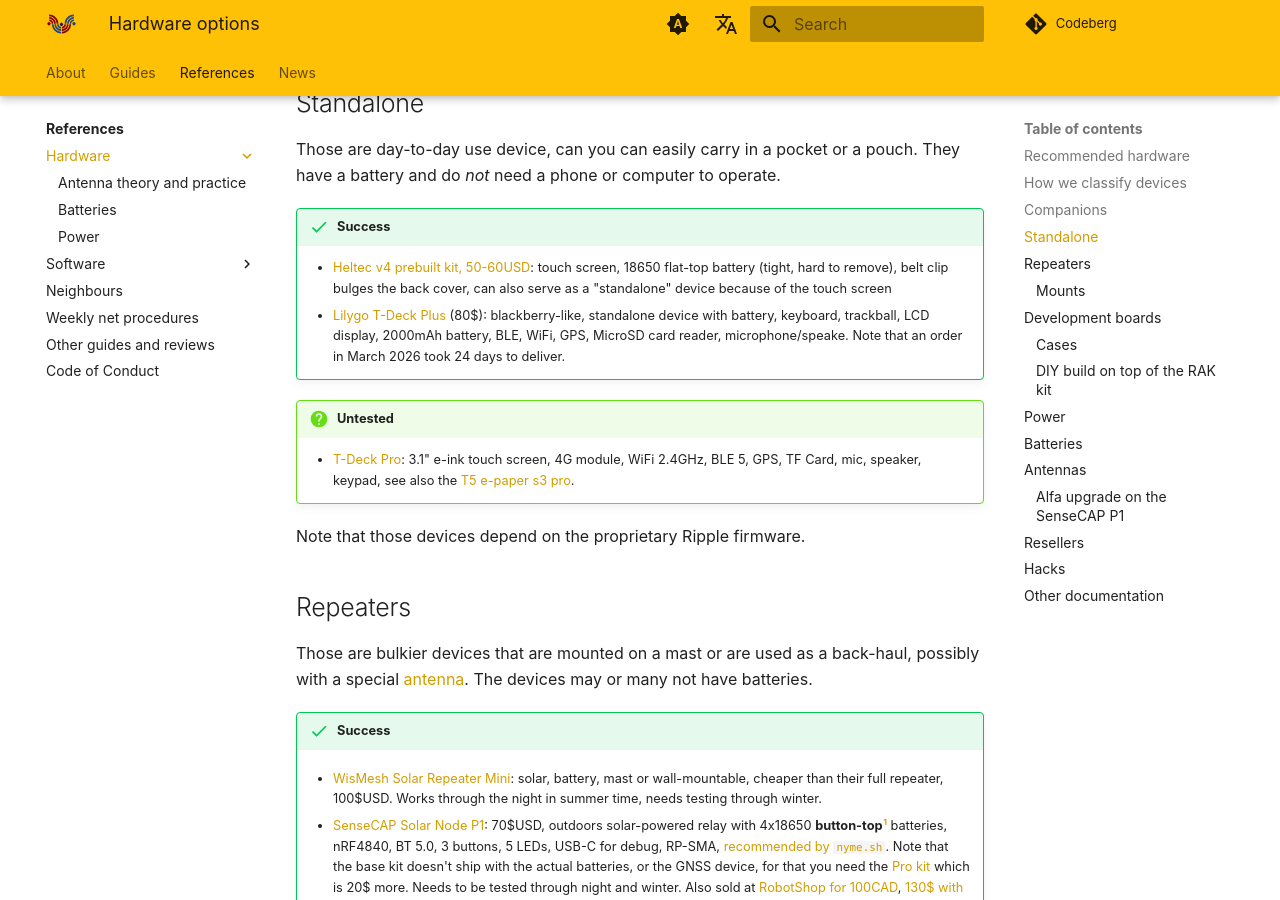
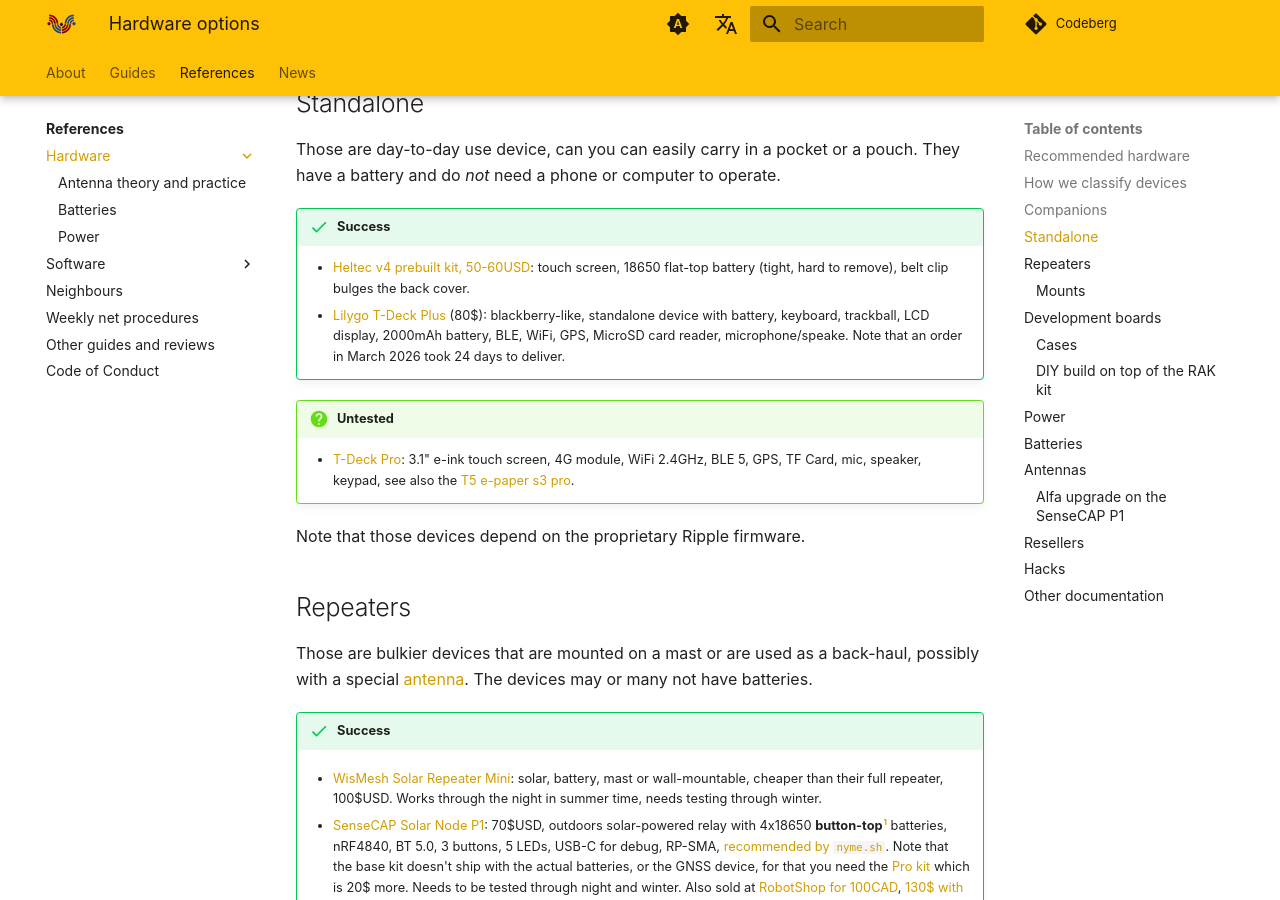
Before and after one commit to ReseauLibre/lora.reseaulibre.ca, an MkDocs documentation site: the page built from docs/references/hardware/index.md, in a window 1280 px wide and 900 px high, scrolled down 3910 px. Built offline with MkDocs 1.6.1 and Material for MkDocs 9.7.7, drawn with Linux system fonts in a browser that asks for light colours; plug-ins that fetch from the network failed and are left out; comment, search, counter and statistics services are not loaded.

Commit message:
remove redundant note in heltec v4

```diff
--- a/docs/references/hardware/index.md
+++ b/docs/references/hardware/index.md
@@ -194,8 +194,8 @@
 !!! success
 
     - [Heltec v4 prebuilt kit, 50-60USD](https://heltec.org/project/wifi-lora-32-v4-expansion-housing/): touch screen, 18650 flat-top
-      battery (tight, hard to remove), belt clip bulges the back cover,
-      can also serve as a "standalone" device because of the touch screen
+      battery (tight, hard to remove), belt clip bulges the back
+      cover.
     - [Lilygo T-Deck Plus](https://lilygo.cc/products/t-deck-plus-1) (80$): blackberry-like, standalone device
       with battery, keyboard, trackball, LCD display, 2000mAh battery,
       BLE, WiFi, GPS, MicroSD card reader, microphone/speake. Note that
```
